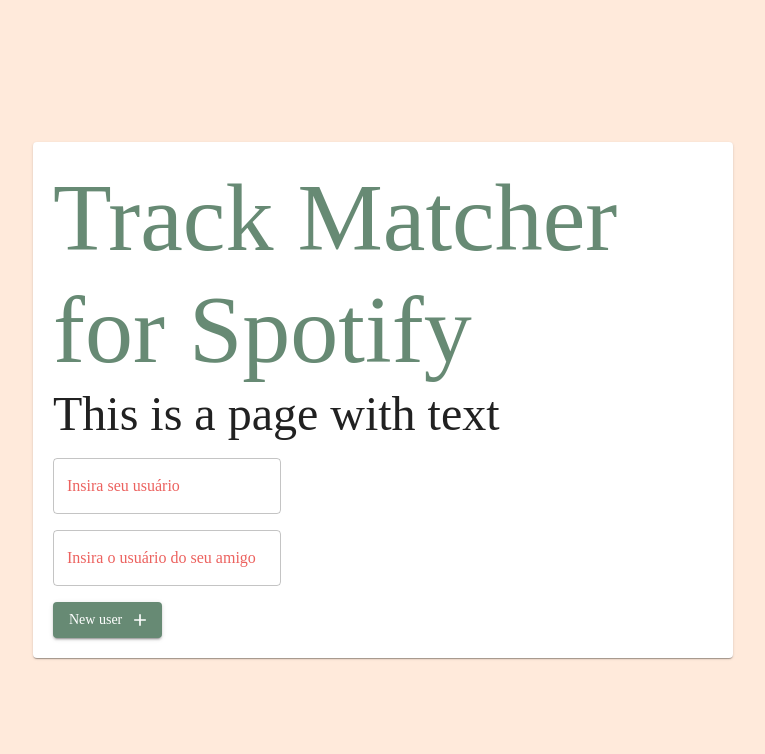
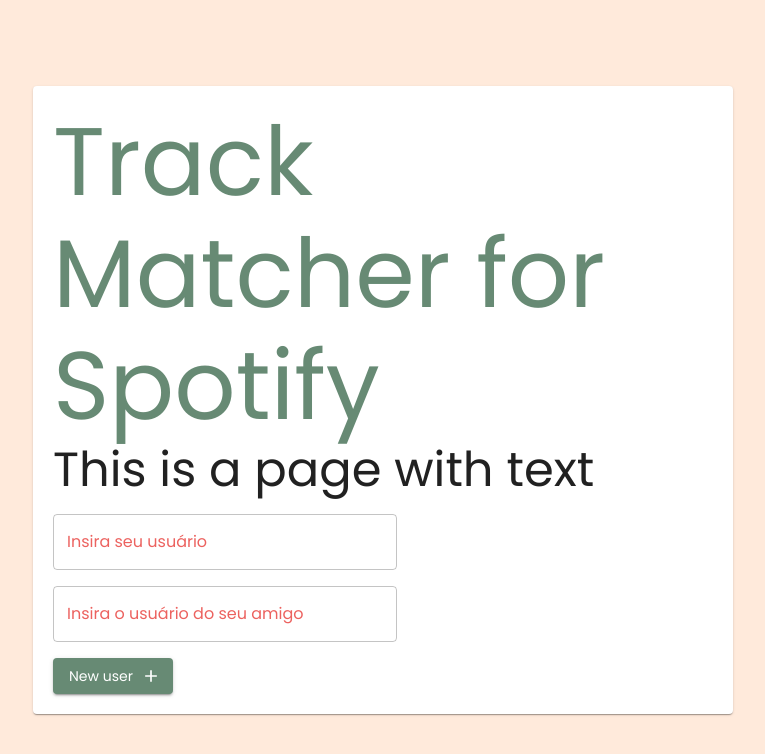
Before and after one commit to livanynunes/Track-Matcher-for-Spotify, a React (Create React App) app in the folder client/: page / in a window 1280 px wide. Shown: the top 754 px of the page, without its empty margins (257-1022 px from the left). Built offline with nearby package versions, Linux system fonts and the light colour scheme.

Commit message:
Fix Poppins font

```diff
--- a/client/src/assets/styles.css
+++ b/client/src/assets/styles.css
@@ -1,3 +1,6 @@
+@import url("https://fonts.googleapis.com/css2?family=Poppins:ital,wght@0,400;0,600;0,700;0,800;1,600&display=swap");
+
 body {
   margin: 0px;
+  font-family: "Poppins", sans-serif;
 }
--- a/client/src/assets/theme.js
+++ b/client/src/assets/theme.js
@@ -1,5 +1,5 @@
 import { createMuiTheme } from "@material-ui/core/styles";
-import PoppinsRegular from "./assets/fonts/Poppins/Poppins-Bold.ttf";
+import PoppinsRegular from "./fonts/Poppins/Poppins-Bold.ttf";
 const Poppins = {
   fontFamily: "Poppins-Regular",
   fontStyle: "normal",
@@ -29,7 +29,7 @@
     },
   },
   typography: {
-    fontFamily: ["Poppins"].join(","),
+    fontFamily: ["Poppins", "sans-serif"].join(","),
     button: {
       textTransform: "none",
     },
```
